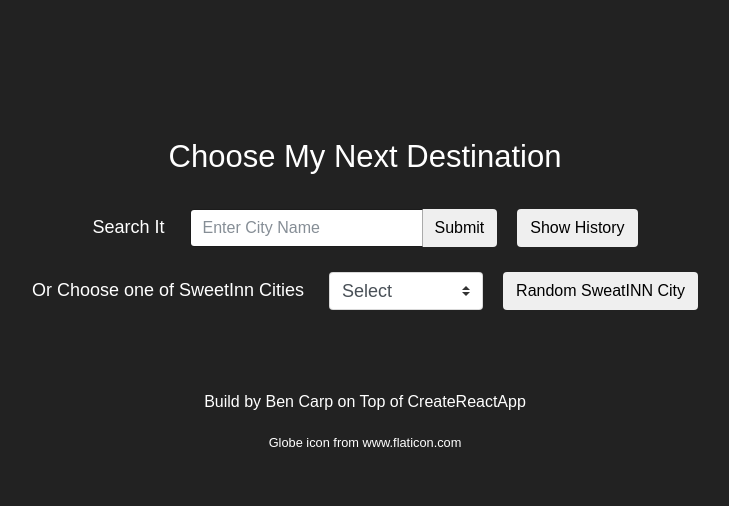
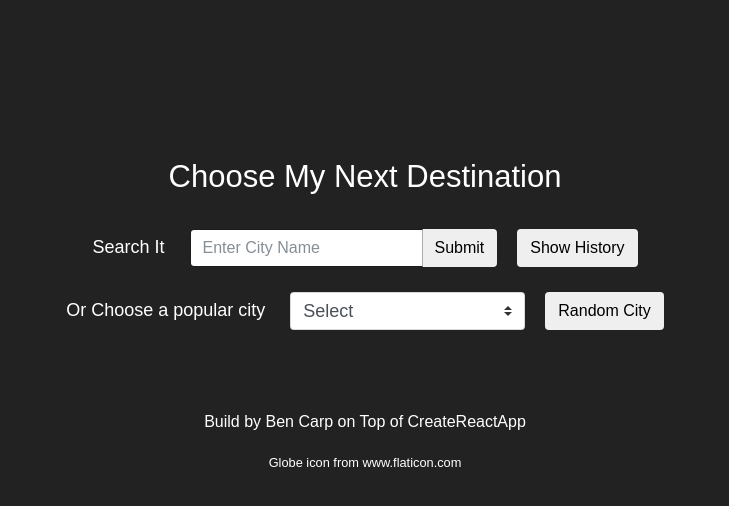
Before and after one commit to carpben/Choose-My-Next-Destination, a React (Create React App) app: page / in a window 1280 px wide. Shown: the top 506 px of the page, without its empty margins (275-1004 px from the left). Built offline with nearby package versions, Linux system fonts and the light colour scheme.

Commit message:
Popular cities instead Sweetinn cities
adding stash, removing conflicts

```diff
--- a/src/App.css
+++ b/src/App.css
@@ -8,7 +8,7 @@
     animation: App-logo-spin infinite 20s linear;
     height: 80px;
     margin-top: 15px;
-    margin-bottom: 15px; }
+    margin-bottom: 35px; }
   .App-header h1 {
     font-size: 31px;
     margin-top: 10px;
--- a/src/App.scss
+++ b/src/App.scss
@@ -10,7 +10,7 @@
     animation: App-logo-spin infinite 20s linear;
     height: 80px;
     margin-top: 15px;
-    margin-bottom: 15px;
+    margin-bottom: 35px;
   }
   h1 {
       font-size:31px;
--- a/src/_components/ControlPanel.js
+++ b/src/_components/ControlPanel.js
@@ -1,6 +1,7 @@
 import React, { Component } from 'react'
 import '../App.css'
 
+const MostPopularCities = ["Bangkok, Thailand", "London, UK", "Paris, France", "Dubai, UAE", "New York, NY", "Singapore", "Kuala Lumpur, Malaysia", "Istanbul, Turkey", "Istanbul, Turkey", "Tokyo, Japan", "Seoul, South Korea"]
 
 export default class ControlPanel extends Component {
     constructor(props) {
@@ -8,7 +9,6 @@ export default class ControlPanel extends Component {
         this.state = {
             searchInput: '',
             showHistory: false,
-            sweetInnCities : ["BARCELONA", "BRUSSELS", "JERUSALEM", "LISBON", "ROME", "TEL AVIV"  ],
       };
     }
 
@@ -33,8 +33,8 @@ export default class ControlPanel extends Component {
         event.preventDefault();
     }
     handleRandomClick = (event) => {
-        let randInt = Math.floor(Math.random()*this.state.sweetInnCities.length)
-        let randCity = this.state.sweetInnCities[randInt]
+        let randInt = Math.floor(Math.random()*MostPopularCities.length)
+        let randCity = MostPopularCities[randInt]
         this.goToNewLocation(randCity)
     }
     handleHistoryClick = (events) => {
@@ -55,9 +55,9 @@ export default class ControlPanel extends Component {
             </div>
 
             <div className="second-row">
-                  <label className="label-type-1">Or Choose one of SweetInn Cities</label>
-                  <SelectCity sweetInnCities={this.state.sweetInnCities} goToNewLocation={this.goToNewLocation} />
-                  <button className="btn" onClick={this.handleRandomClick}>Random SweatINN City</button>
+                  <label className="label-type-1">Or Choose a popular city</label>
+                  <SelectCity goToNewLocation={this.goToNewLocation} />
+                  <button className="btn" onClick={this.handleRandomClick}>Random  City</button>
             </div>
 
           {this.state.showHistory? <HistoryDisplay clearHistory={this.props.clearHistory} history={this.props.history} goToNewLocation={this.goToNewLocation} /> : "" }
@@ -79,12 +79,12 @@ class SelectCity extends Component {
         this.setState({selectedValue})
         if (selectedValue !== 'A'){
             const cityInt = parseInt(selectedValue, 10)
-            const city = this.props.sweetInnCities[cityInt]
+            const city = MostPopularCities[cityInt]
             this.props.goToNewLocation(city)
         }
     }
     render (){
-        const cityOptions = this.props.sweetInnCities.map((city, i) => <option value={i} key={city}>{city}</option>)
+        const cityOptions = MostPopularCities.map((city, i) => <option value={i} key={city}>{city}</option>)
         return (
             <select onChange={this.handleChange} value={this.state.selectedValue} className="custom-select">
                 <option value='A'>Select</option>
```
